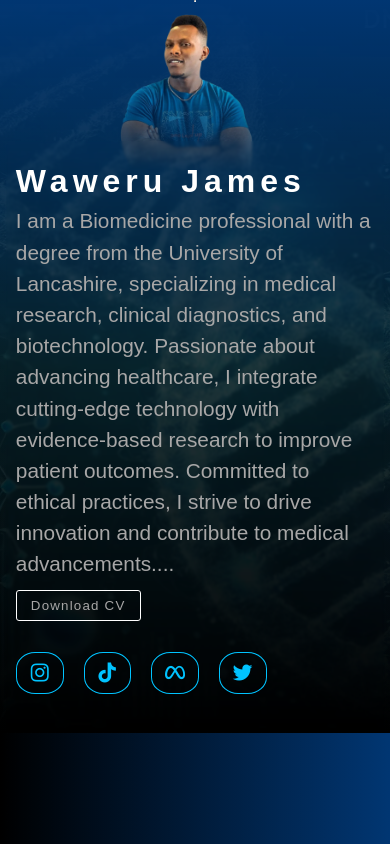
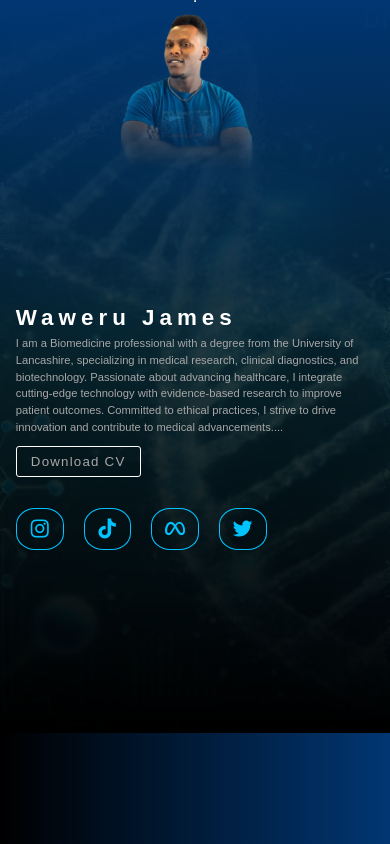
Before and after one commit to mugendiPius/waweru-james-portfolio, a plain HTML site: page subFolder/index.html in a window 390 px wide. Drawn offline with nearby package versions, Linux system fonts and the light colour scheme.

Commit message:
jnkshxjvcsd

```diff
--- a/subFolder/mobileCss.css
+++ b/subFolder/mobileCss.css
@@ -61,10 +61,11 @@
         flex-direction: column;
     }
     .myName h2 {
-        font-size: 2em;
+        font-size: 1.4em;
         letter-spacing: 5px;
     }
     .myName p{
+        font-size: .7em;
         color: var(--mildTextColor);
     }
     .myName .downloadCv {
```
